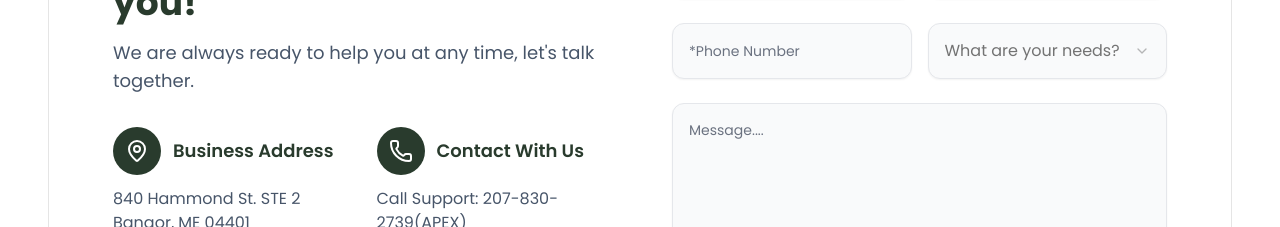
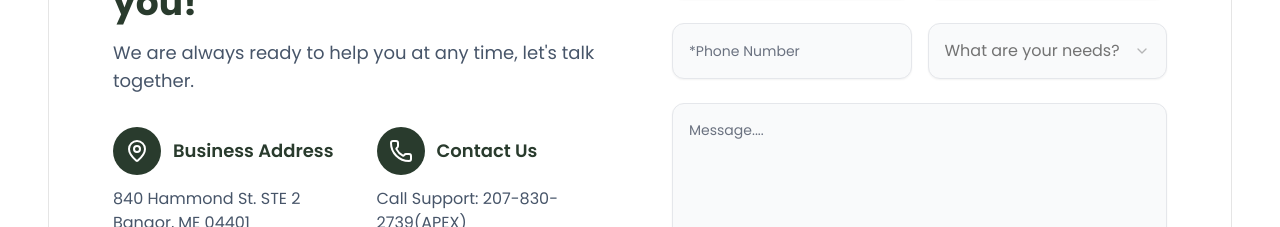
Before and after one commit to bjamyl/apex-pain, a Next.js app: page /contact in a window 1280 px wide. Shown: the part 1020-1247 px from the top of the page. Built offline with nearby package versions, Linux system fonts and the light colour scheme.

Commit message:
feat: fix typo

```diff
--- a/components/ContactCard.tsx
+++ b/components/ContactCard.tsx
@@ -90,14 +90,14 @@ export default function ContactForm() {
                   </div>
                 </div>
 
-                {/* Contact With Us */}
+                {/* Contact Us */}
                 <div className="space-y-3">
                   <div className="flex items-center gap-3">
                     <div className="flex h-12 w-12 items-center justify-center rounded-full bg-defaultGreen">
                       <Phone className="h-6 w-6 text-white" />
                     </div>
                     <h3 className="text-lg font-semibold text-defaultGreen">
-                      Contact With Us
+                      Contact Us
                     </h3>
                   </div>
                   <div className="ml-15 space-y-1 text-slate-600">
```
